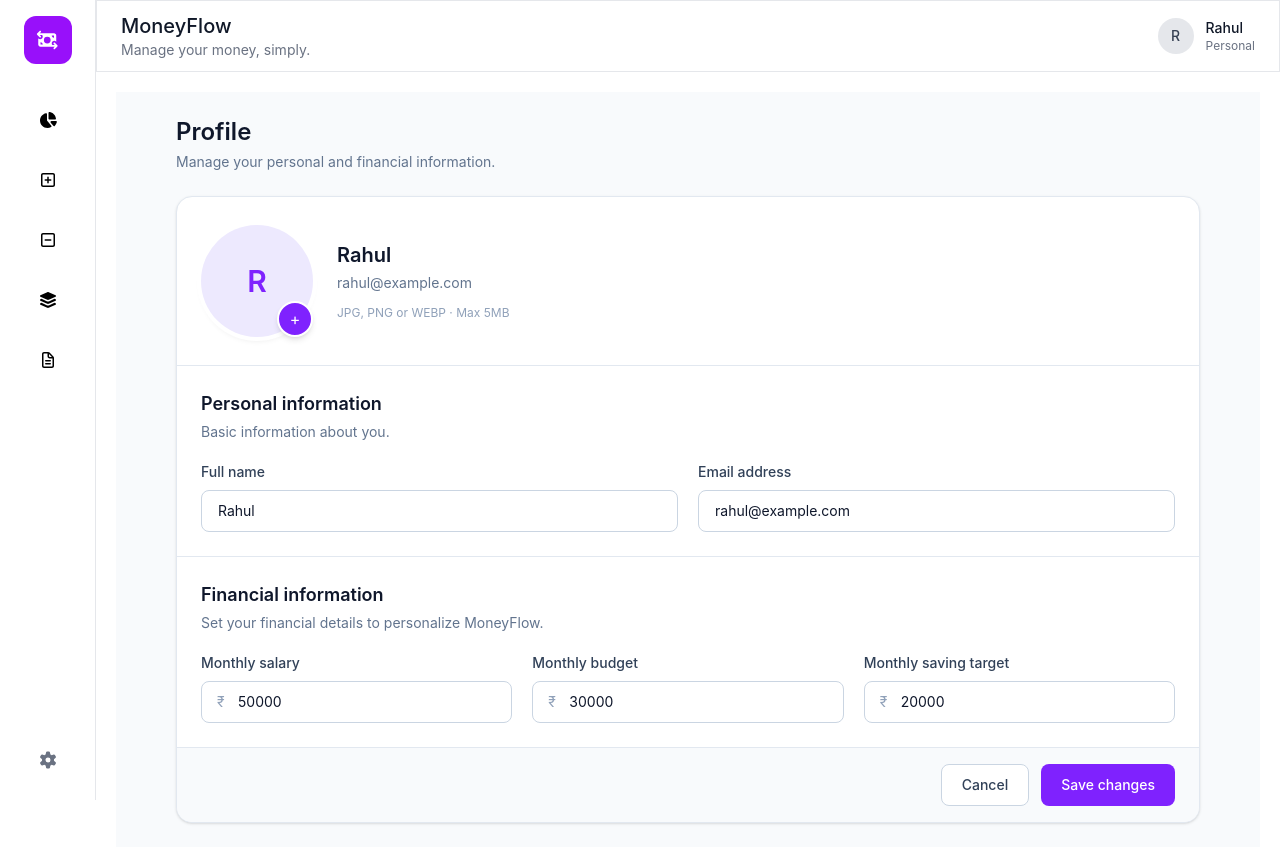
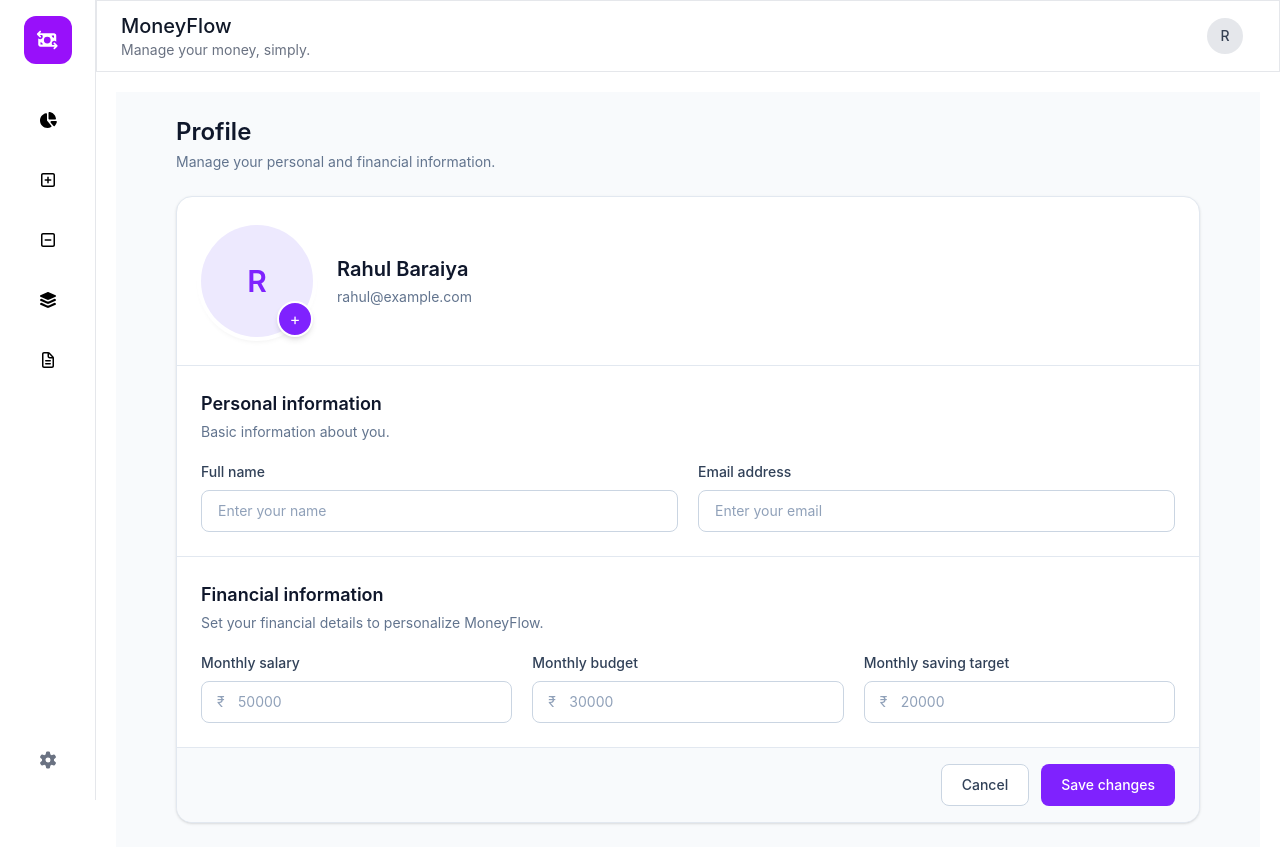
Before and after one commit to geeksrahul/MONEYFLOW, a React (Vite) app: page /profile in a window 1280 px wide. Shown: the top 864 px of the page. Built offline with nearby package versions, Linux system fonts and the light colour scheme.

Commit message:
test: check and include user context in profile, header

```diff
--- a/src/components/Header.jsx
+++ b/src/components/Header.jsx
@@ -1,6 +1,8 @@
 import { Link } from "react-router-dom";
+import { useUser } from "../contexts";
 
 const Header = () => {
+  const {user} = useUser();
   return (
     <header className="[grid-area:header] flex items-center justify-between border-b border-gray-200 px-6 w-full border bg-white">
       <div>
@@ -22,8 +24,8 @@
           </div>
 
           <div>
-            <p className="text-sm font-medium text-gray-900">Rahul</p>
-            <p className="text-xs text-gray-500">Personal</p>
+            <p className="text-sm font-medium text-gray-900">{user?.personalData?.username}</p>
+            <p className="text-xs text-gray-500"> {user?.personalData?.email} </p>
           </div>
         </Link>
       </div>
--- a/src/contexts/user.jsx
+++ b/src/contexts/user.jsx
@@ -1,4 +1,5 @@
 import { createContext,  useContext } from "react";
+import { useUserData } from "../hooks";
 
 const UserContext = createContext({
     user : {
@@ -10,7 +11,7 @@
 })
 
 const UserContextProvider = ({children}) => {
-    const {user, updateUserData, deleteUserData} = useUser()
+    const {user, updateUserData, deleteUserData} = useUserData()
     return (
         <UserContext.Provider value={{user, deleteUserData, updateUserData}}>
             {children}
--- a/src/hooks/useUserData.js
+++ b/src/hooks/useUserData.js
@@ -1,5 +1,11 @@
+import { useEffect, useState } from "react";
+
 const useUserData = () => {
     const [user, setUser] = useState(() => loadData())
+
+    useEffect(()=>{
+        saveData();
+    }, [user])
 
     const updateUserData = (userData) => {
         setUser(userData);
@@ -13,7 +19,7 @@
     const saveData = () => {
         localStorage.setItem("moneyflow-user", JSON.stringify(user))
     }
-    const loadData = () => {
+    function loadData () {
         return JSON.parse(localStorage.getItem("moneyflow-user") ?? "[]")
     }
 
--- a/src/pages/Profile.jsx
+++ b/src/pages/Profile.jsx
@@ -1,4 +1,22 @@
+import { useState } from "react";
+import { useUser } from "../contexts";
+
 const Profile = () => {
+    const {user, updateUserData, deleteUserData} = useUser()
+
+    const [username, setUsername] = useState(user?.personalData?.username);
+    const [email, setEmail] = useState(user?.personalData?.email);
+    const [salary, setSalary] = useState(user?.financialData?.salary);
+    const [budget, setBudget] = useState(user?.financialData?.budget);
+    const [saving, setSaving] = useState(user?.financialData?.saving);
+
+    const saveUser = () => {
+        updateUserData({
+            personalData: {username, email},
+            financialData : {salary, budget, saving}
+        })
+    }
+
     return (
         <div className="min-h-full bg-slate-50 p-6">
             <div className="mx-auto max-w-5xl">
@@ -48,15 +66,11 @@
                             {/* Profile information */}
                             <div>
                                 <h2 className="text-xl font-semibold text-slate-900">
-                                    Rahul
+                                    {user?.personalData?.username || "Rahul Baraiya"}
                                 </h2>
 
                                 <p className="mt-1 text-sm text-slate-500">
-                                    rahul@example.com
-                                </p>
-
-                                <p className="mt-3 text-xs text-slate-400">
-                                    JPG, PNG or WEBP · Max 5MB
+                                    {user?.personalData?.email || "rahul@example.com" }
                                 </p>
                             </div>
 
@@ -91,9 +105,12 @@
                                 <input
                                     id="name"
                                     type="text"
-                                    defaultValue="Rahul"
                                     placeholder="Enter your name"
                                     className="w-full rounded-lg border border-slate-300 bg-white px-4 py-2.5 text-sm text-slate-900 outline-none transition placeholder:text-slate-400 focus:border-violet-500 focus:ring-2 focus:ring-violet-100"
+                                    value={username}
+                                    onChange={(e)=> {
+                                        setUsername(e.target.value);
+                                    }}
                                 />
                             </div>
 
@@ -110,9 +127,12 @@
                                 <input
                                     id="email"
                                     type="email"
-                                    defaultValue="rahul@example.com"
                                     placeholder="Enter your email"
                                     className="w-full rounded-lg border border-slate-300 bg-white px-4 py-2.5 text-sm text-slate-900 outline-none transition placeholder:text-slate-400 focus:border-violet-500 focus:ring-2 focus:ring-violet-100"
+                                    value={email}
+                                    onChange={(e)=> {
+                                        setEmail(e.target.value);
+                                    }}
                                 />
                             </div>
 
@@ -152,9 +172,12 @@
                                     <input
                                         id="salary"
                                         type="number"
-                                        defaultValue="50000"
                                         placeholder="50000"
                                         className="w-full rounded-lg border border-slate-300 bg-white py-2.5 pl-9 pr-4 text-sm text-slate-900 outline-none transition placeholder:text-slate-400 focus:border-violet-500 focus:ring-2 focus:ring-violet-100"
+                                        value={salary}
+                                        onChange={(e)=>{
+                                            setSalary(e.target.value);
+                                        }}
                                     />
                                 </div>
                             </div>
@@ -177,9 +200,12 @@
                                     <input
                                         id="budget"
                                         type="number"
-                                        defaultValue="30000"
                                         placeholder="30000"
                                         className="w-full rounded-lg border border-slate-300 bg-white py-2.5 pl-9 pr-4 text-sm text-slate-900 outline-none transition placeholder:text-slate-400 focus:border-violet-500 focus:ring-2 focus:ring-violet-100"
+                                        value={budget}
+                                        onChange={(e)=>{
+                                            setBudget(e.target.value);
+                                        }}
                                     />
                                 </div>
                             </div>
@@ -202,9 +228,12 @@
                                     <input
                                         id="saving"
                                         type="number"
-                                        defaultValue="20000"
                                         placeholder="20000"
                                         className="w-full rounded-lg border border-slate-300 bg-white py-2.5 pl-9 pr-4 text-sm text-slate-900 outline-none transition placeholder:text-slate-400 focus:border-violet-500 focus:ring-2 focus:ring-violet-100"
+                                        value={saving}
+                                        onChange={(e)=>{
+                                            setSaving(e.target.value);
+                                        }}
                                     />
                                 </div>
                             </div>
@@ -226,6 +255,7 @@
                         <button
                             type="button"
                             className="rounded-lg bg-violet-600 px-5 py-2.5 text-sm font-medium text-white transition hover:bg-violet-700"
+                            onClick={saveUser}
                         >
                             Save changes
                         </button>
```
